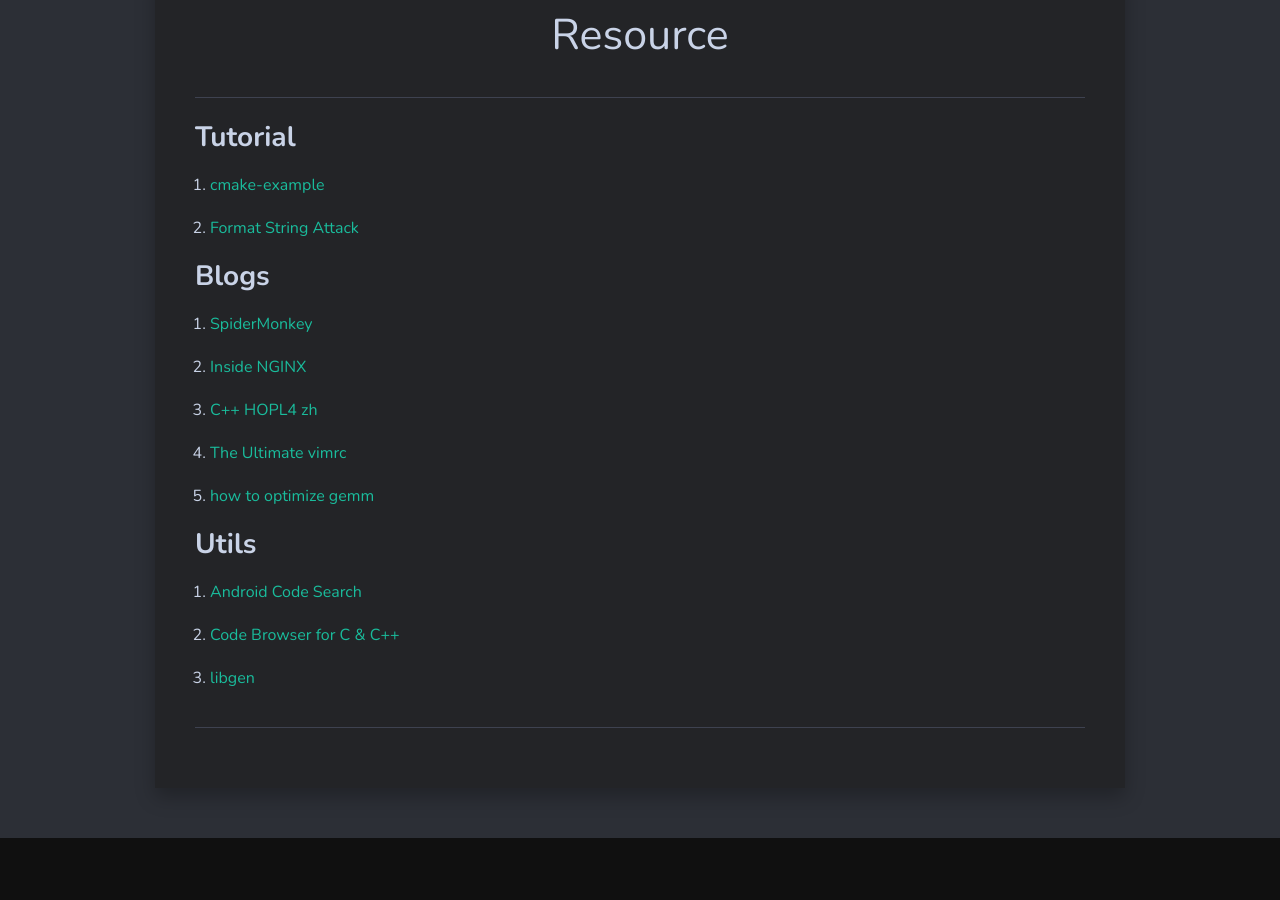
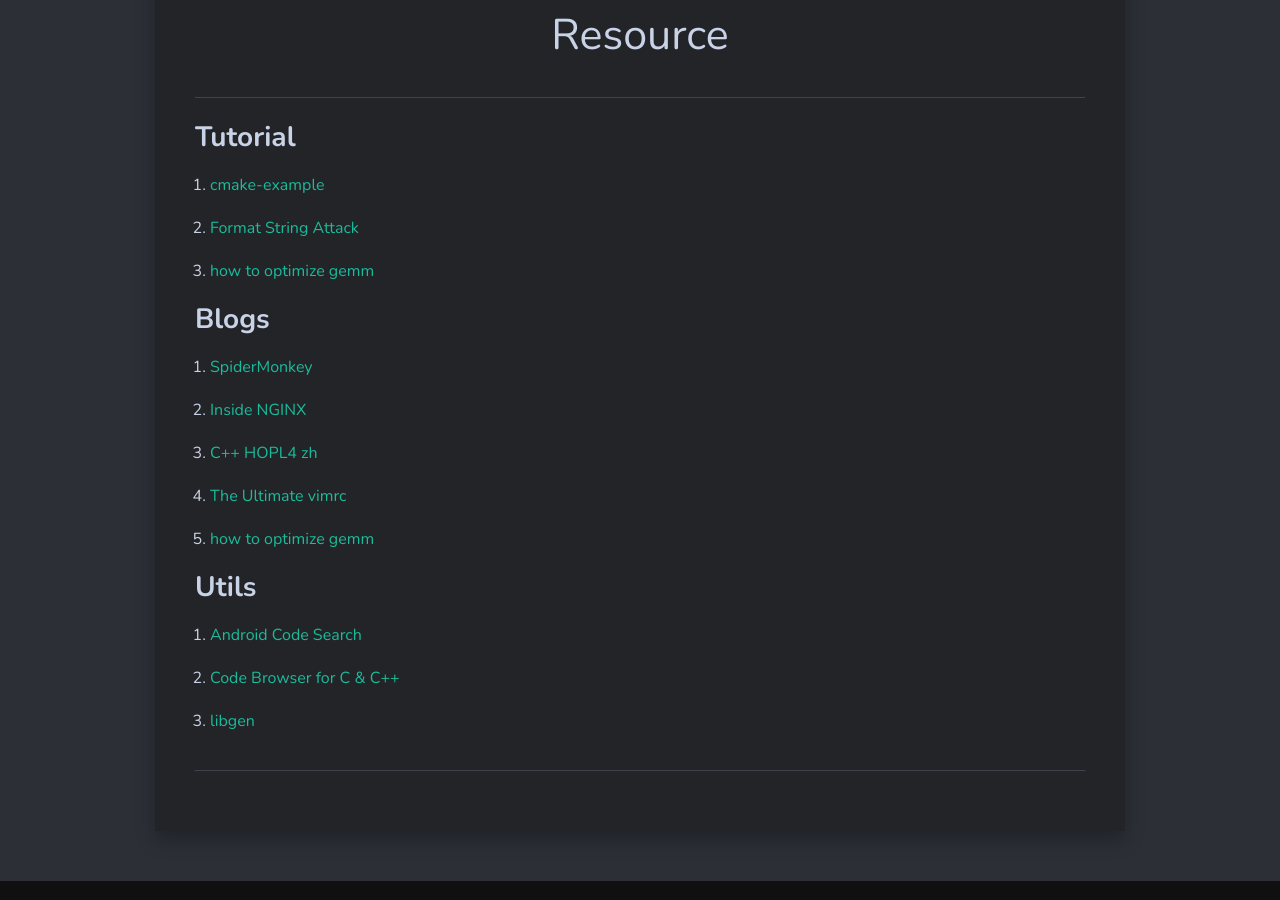
Before and after one commit to XU-YaoKun/page, a Jekyll site: the page built from _pages/resource.md, in a window 1280 px wide and 900 px high, scrolled down 751 px. Built offline with Jekyll 4.4.1, drawn with Linux system fonts in a browser that asks for light colours; nearby versions of some CDN libraries.

Commit message:
how to optimize gemm

```diff
--- a/_pages/resource.md
+++ b/_pages/resource.md
@@ -10,6 +10,8 @@
 1. [cmake-example](https://github.com/ttroy50/cmake-examples)
 
 2. [Format String Attack](https://web.ecs.syr.edu/~wedu/Teaching/cis643/LectureNotes_New/Format_String.pdf)
+
+3. [how to optimize gemm](https://github.com/flame/how-to-optimize-gemm/tree/master/src)
 
 ## Blogs
 
```
